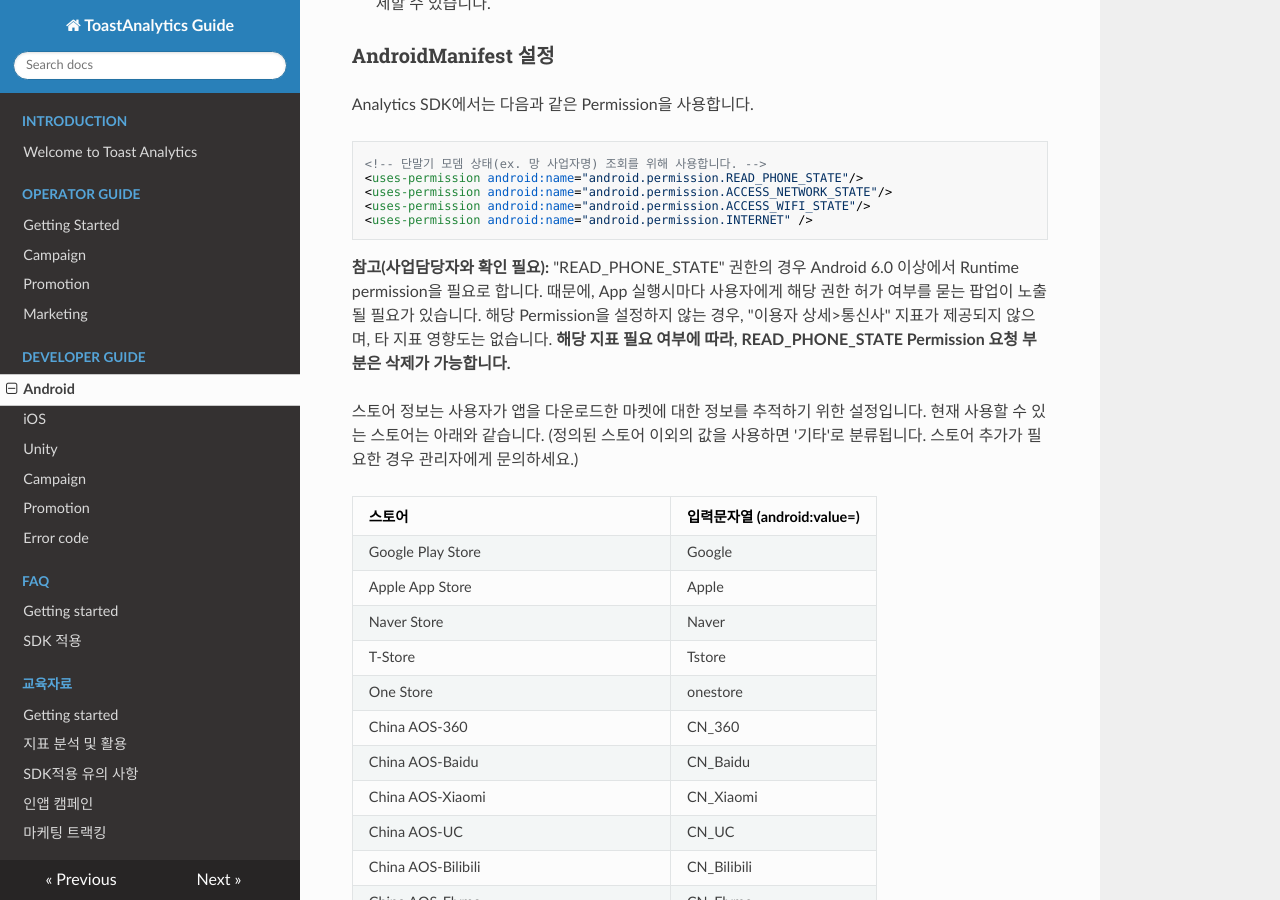
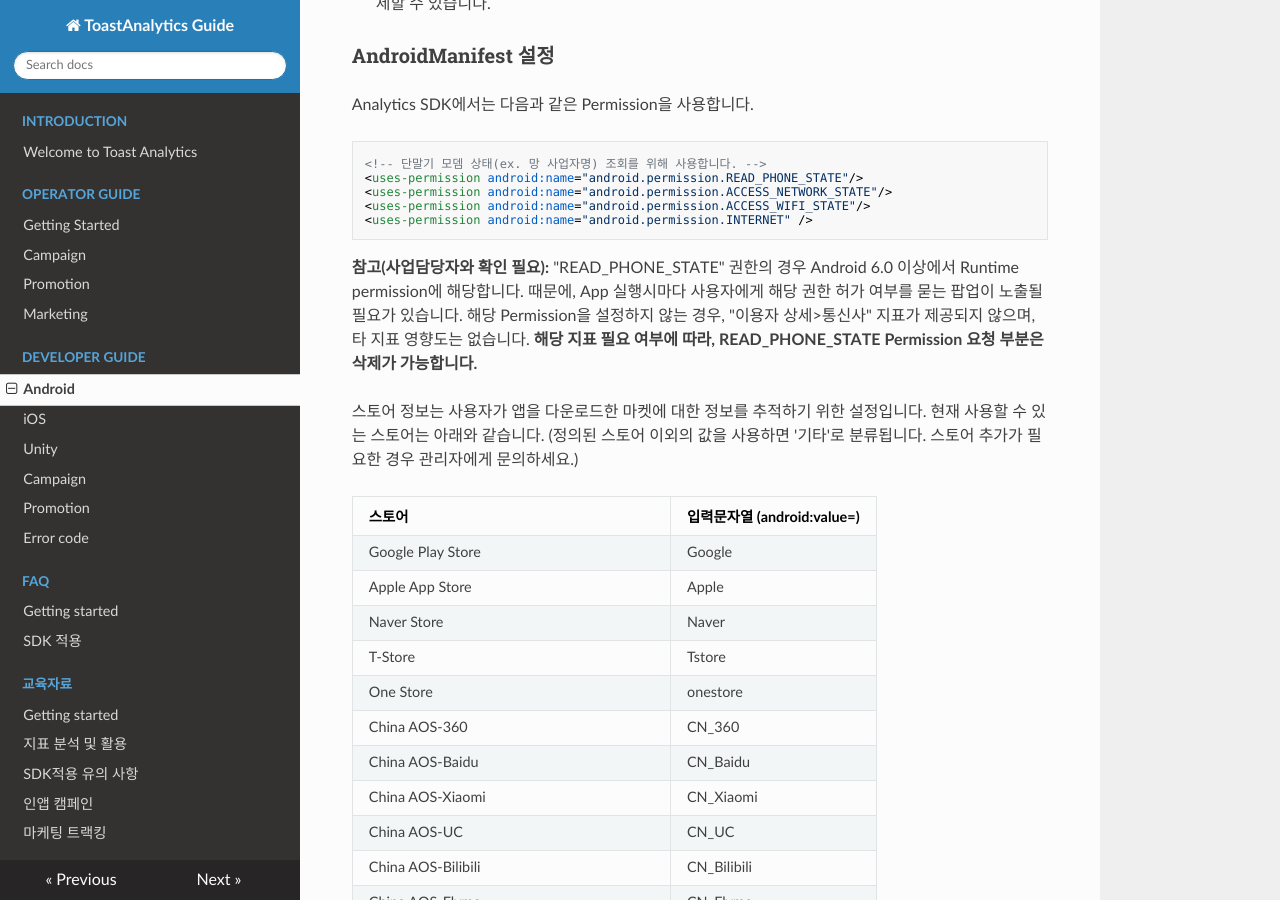
Before and after one commit to ToastAnalytics/ToastAnalytics, an MkDocs documentation site: the page built from docs/Developer/4. Android Developer Guide.md, in a window 1280 px wide and 900 px high, scrolled down 4765 px. Built offline with MkDocs 1.6.1, drawn with Linux system fonts in a browser that asks for light colours; nearby versions of some CDN libraries; old or Windows-style settings are respelled for this version of MkDocs.

Commit message:
Update 4. Android Developer Guide.md

````diff
--- a/docs/Developer/4. Android Developer Guide.md
+++ b/docs/Developer/4. Android Developer Guide.md
@@ -84,7 +84,7 @@ Analytics SDK에서는 다음과 같은 Permission을 사용합니다.
 ```
 
 **참고(사업담당자와 확인 필요):**
-"READ_PHONE_STATE" 권한의 경우 Android 6.0 이상에서 Runtime permission을 필요로 합니다.
+"READ_PHONE_STATE" 권한의 경우 Android 6.0 이상에서 Runtime permission에 해당합니다.
 때문에, App 실행시마다 사용자에게 해당 권한 허가 여부를 묻는 팝업이 노출될 필요가 있습니다.
 해당 Permission을 설정하지 않는 경우, "이용자 상세>통신사" 지표가 제공되지 않으며, 타 지표 영향도는 없습니다.
 **해당 지표 필요 여부에 따라, READ_PHONE_STATE Permission 요청 부분은 삭제가 가능합니다.**
````
